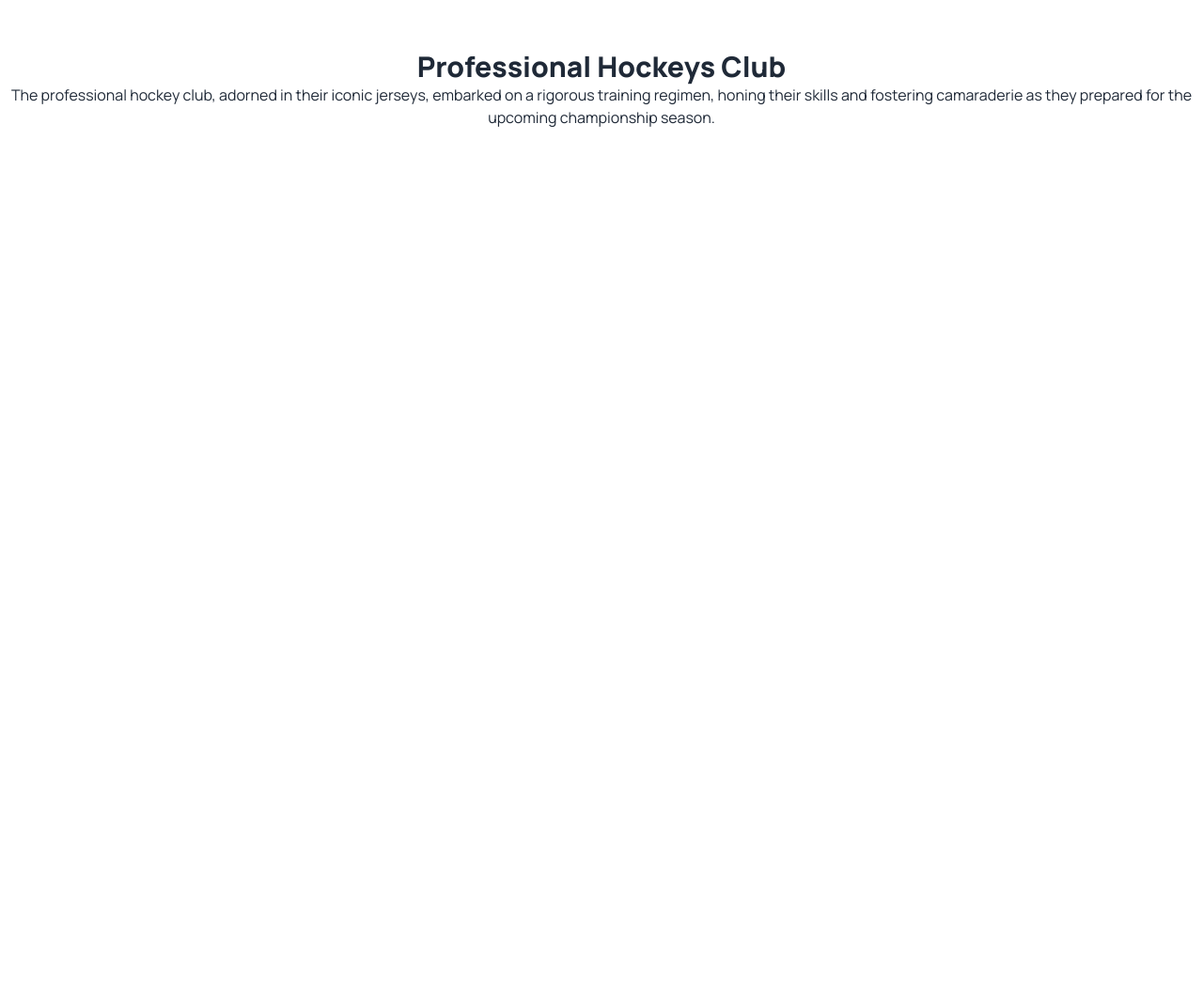
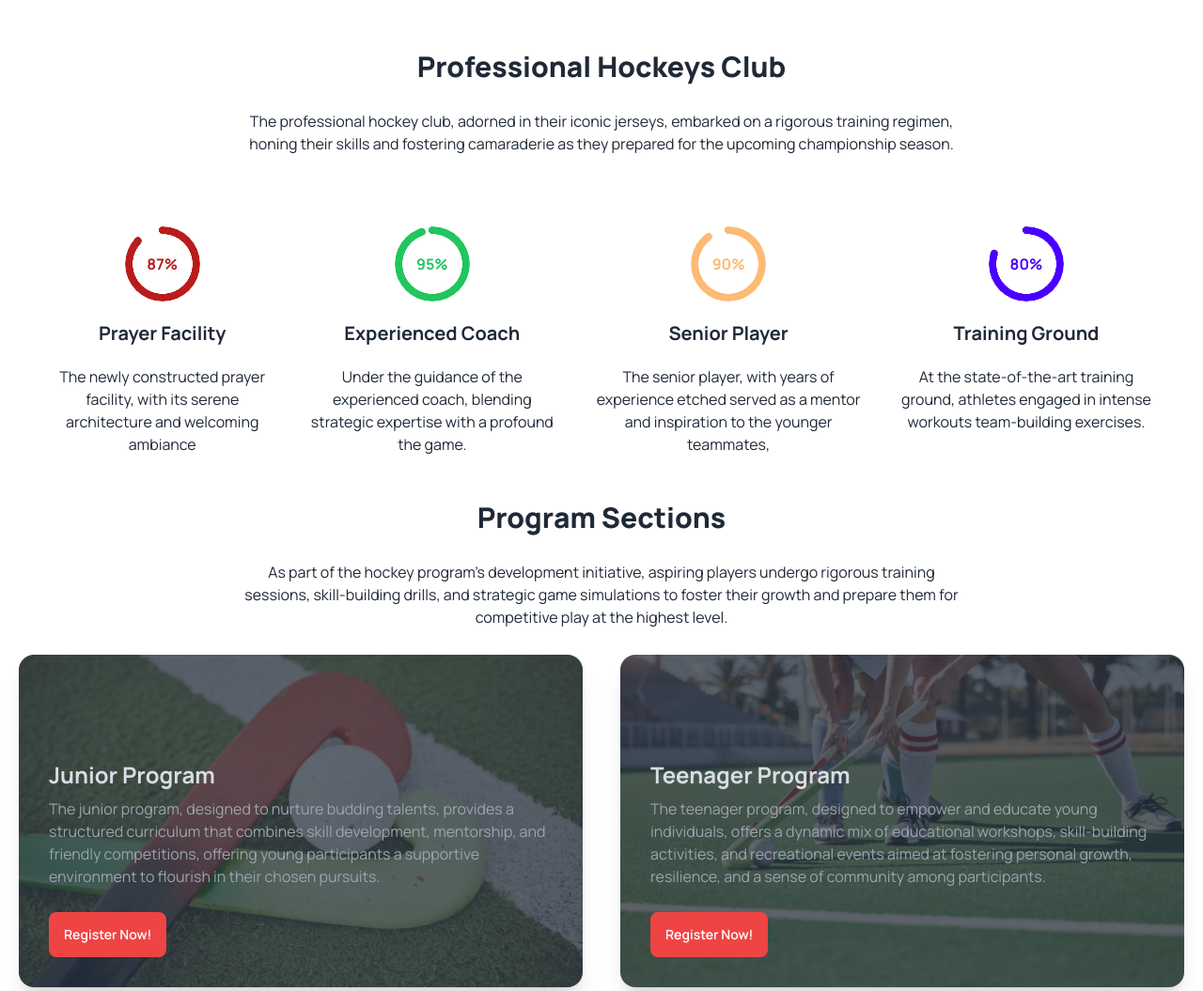
Before and after one commit to Junaeid11/b9-a3, a plain HTML site: page index.html in a window 1280 px wide. Shown: the part 805-1860 px from the top of the page at 94% size. Before the commit the page ends 942 px from the top, so only its background shows below. Drawn offline with nearby package versions, Linux system fonts and the light colour scheme.

Commit message:
add my new section

```diff
--- a/index.html
+++ b/index.html
@@ -85,9 +85,82 @@
         <div class="container mx-auto center justify-center text-center">
             <div>
                 <h1 class="text-3xl font-extrabold ">Professional Hockeys Club</h1>
-                <p>The professional hockey club, adorned in their iconic jerseys, embarked on a rigorous training regimen, honing their skills and fostering camaraderie as they prepared for the upcoming championship season.</p>
+                <p class="py-7 px-64">The professional hockey club, adorned in their iconic jerseys, embarked on a rigorous training regimen, honing their skills and fostering camaraderie as they prepared for the upcoming championship season.</p>
+            </div>
+            <div class="lg:flex sm:grid py-8 px-9">
+                <div  class="p-4 leading-6">
+                    <div class="radial-progress text-red-700 font-bold" style="--value:87;" role="progressbar">87%</div>
+                    <h1 class="text-xl font-bold py-5">Prayer Facility</h1>
+                    <p>The newly constructed prayer facility, with its serene architecture and welcoming ambiance</p>
+                </div>
+                <div class="p-4">
+                    <div class="radial-progress text-green-500 font-bold" style="--value:95;" role="progressbar">95%</div>
+                    <h1 class="text-xl font-bold py-5">Experienced Coach</h1>
+                    <p>Under the guidance of the experienced coach, blending strategic expertise with a profound the game.</p>
+                </div>
+                <div  class="p-4">
+                    <div class="radial-progress text-orange-300 font-bold" style="--value:90;" role="progressbar">90%</div>
+                    <h1 class="text-xl font-bold py-5">Senior Player</h1>
+                    <p>The senior player, with years of experience etched served as a mentor and inspiration to the younger teammates,</p>
+                </div>
+                <div  class="p-4">
+                    <div class="radial-progress text-primary font-bold" style="--value:80;" role="progressbar">80%</div>
+                    <h1 class="text-xl font-bold py-5">Training Ground</h1>
+                    <p>At the state-of-the-art training ground, athletes engaged in intense workouts team-building exercises.</p>
+                </div>
+
             </div>
         </div>
+        <div  class="container mx-auto center justify-center text-center">
+            <div>
+                <h1 class="text-3xl font-extrabold ">Program Sections</h1>
+                <p class="py-7 px-64">As part of the hockey program's development initiative, aspiring players undergo rigorous training sessions, skill-building drills, and strategic game simulations to foster their growth and prepare them for competitive play at the highest level.</p>
+            </div>
+            <div class="flex px-5 justify-between text-left ">
+                <div class="card w-[600px] bg-base-100 shadow-xl image-full ">
+                    <figure><img class="w-full" src="./Images/2.png" alt="Shoes" /></figure>
+                    <div class="card-body ">
+                      <h2 class="pt-20 text-2xl font-bold">Junior Program</h2>
+                      <p class="text-gray-400">
+                        The junior program, designed to nurture budding talents, provides a structured curriculum that combines skill development, mentorship, and friendly competitions, offering young participants a supportive environment to flourish in their chosen pursuits.
+                      </p>
+                      <div class=" justify-start">
+                        <button class="btn bg-red-500 text-white font-semibold border-0">Register Now!</button>
+                      </div>
+                    </div>
+                  </div>
+                <div class="card w-[600px] bg-base-100 shadow-xl image-full">
+                    <figure><img class="w-full" src="./Images/3.png" alt="Shoes" /></figure>
+                    <div class="card-body">
+                      <h2 class="pt-20 text-2xl font-bold">Teenager Program</h2>
+                      <p class="text-gray-400">
+                        The teenager program, designed to empower and educate young individuals, offers a dynamic mix of educational workshops, skill-building activities, and recreational events aimed at fostering personal growth, resilience, and a sense of community among participants.
+                      </p>
+                      <div class="justify-start">
+                        <button class="btn bg-red-500 text-white font-semibold border-0">Register Now!</button>
+                      </div>
+                    </div>
+                  </div>
+               </div>
+               <div class="card py-5 w-full image-full text-left">
+                <figure><img class="w-full" src="./Images/4.png" alt="Shoes" /></figure>
+                <div class="card-body">
+                  <h2 class="pt-60 text-2xl font-bold">Professional Program</h2>
+                  <p class="text-gray-400 w-[650px]">
+                    The professional program, tailored to meet the evolving needs of industry experts, integrates cutting-edge insights, hands-on training, and collaborative networking opportunities, ensuring participants stay at the forefront of their field.
+                  </p>
+                  <div class="">
+                    <button class="btn bg-red-500 text-white font-semibold border-0">Register Now!</button>
+                  </div>
+                </div>
+              </div>
+              <div class="pt-9">
+                <h1 class="text-3xl font-extrabold ">Our New Products</h1>
+                <p class="py-7 px-64">Excitement filled the room as the company unveiled its latest innovations, showcasing a lineup of our new products designed to redefine industry standards with advanced features, enhanced performance, and a commitment to meeting the evolving needs of our customers.</p>
+            </div>
+
+</div>
+
     </main>
     <footer></footer>
   </body>
```
